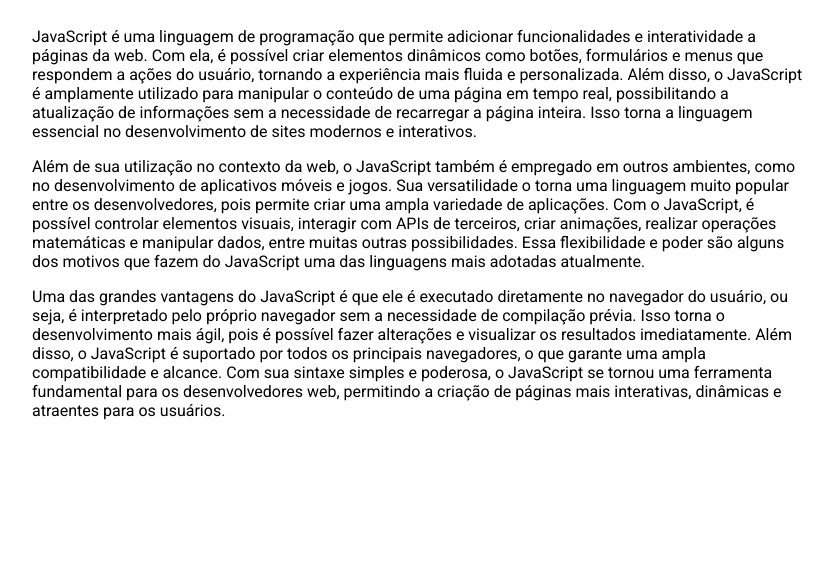
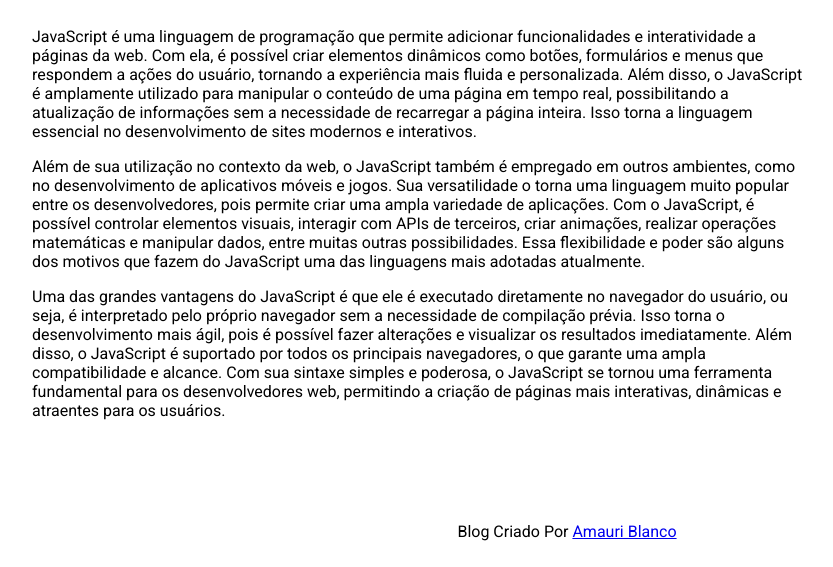
Before and after one commit to treinaweb/HTML-CSS-Semantica, a plain HTML site: page index.html in a window 1280 px wide. Shown: the part 1760-2327 px from the top of the page, without its empty margins (73-906 px from the left). Before the commit the page ends 2216 px from the top, so only its background shows below. Drawn offline with Linux system fonts and the light colour scheme.

Commit message:
5-10 Criando rodapé da página

```diff
--- a/index.html
+++ b/index.html
@@ -219,6 +219,10 @@
         </aside>
 
     </div>
+
+    <footer class="footer">
+        <p>Blog Criado Por <a href="#">Amauri Blanco</a></p>
+    </footer>
 </body>
 
 </html>
--- a/style.css
+++ b/style.css
@@ -101,6 +101,12 @@ html {
 .secundario nav ul li {
     margin: 10px 0;
 }
+/* Conteúdo secundário Fim */
 
+/* Footer inicio */
+.footer {
+    padding: 50px 0 10px 0;
+    text-align: center;
+}
 
-/* Conteúdo secundário Fim */
+/* Footer Fim */
```
